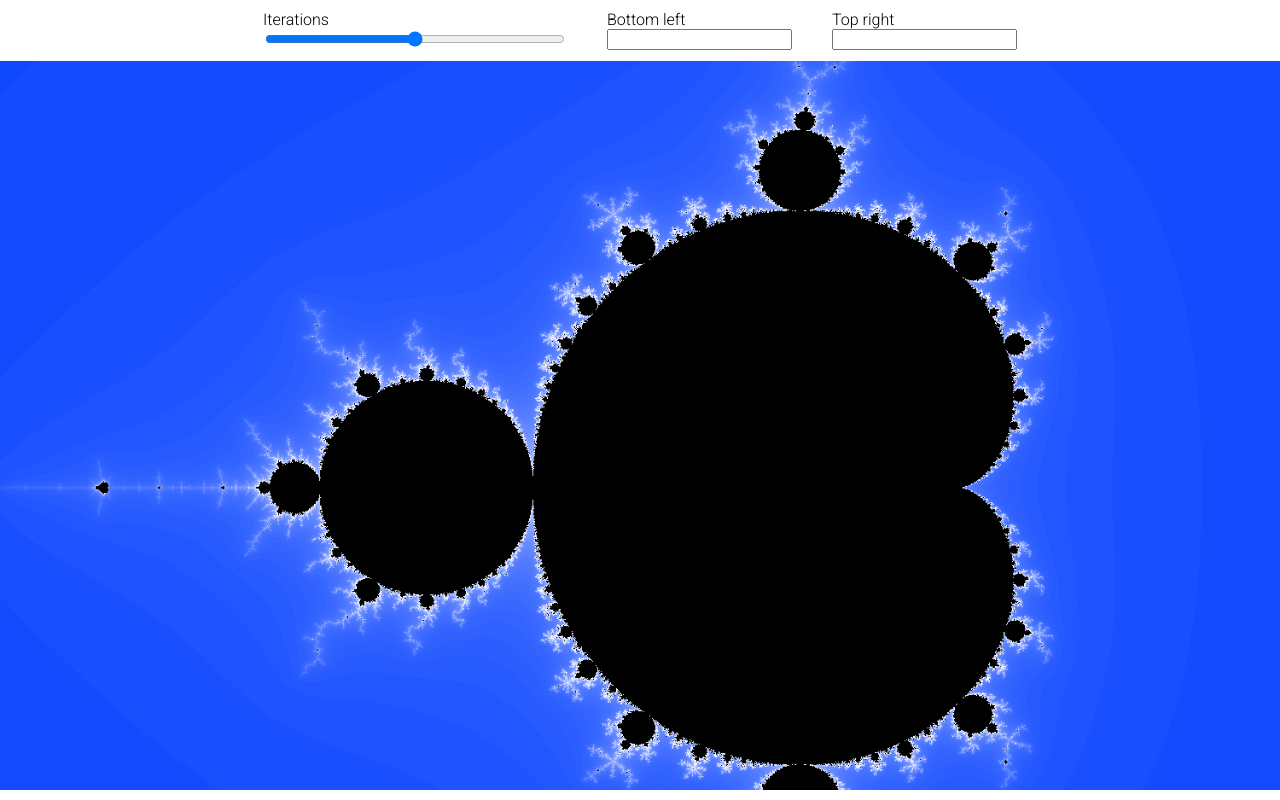
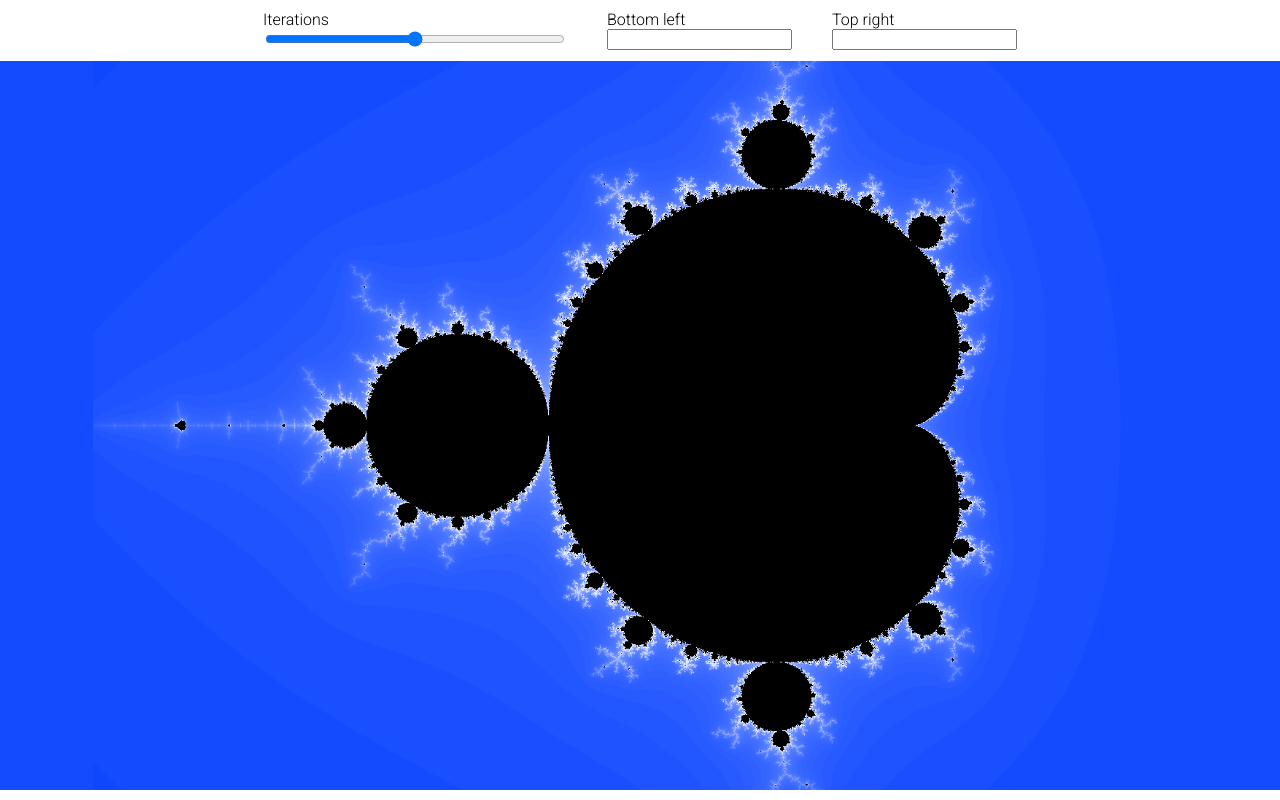
Before and after one commit to mlavrent/mandelbrot, a plain HTML site: page demo/index.html in a window 1280 px wide. Drawn offline with Linux system fonts and the light colour scheme.

Commit message:
Finish centering and coloring

```diff
--- a/demo/css/main.css
+++ b/demo/css/main.css
@@ -27,6 +27,6 @@ input[type=range] {
 }
 
 canvas {
-  background: url('../mandelbrot.png') no-repeat;
-  background-size: cover;
+  background: url('../mandelbrot.png') no-repeat center, #144bff;
+  background-size: contain;
 }
```
